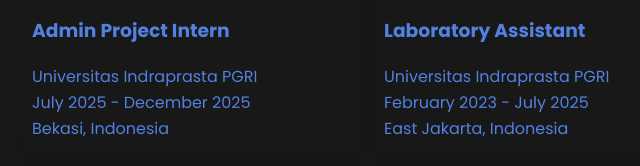
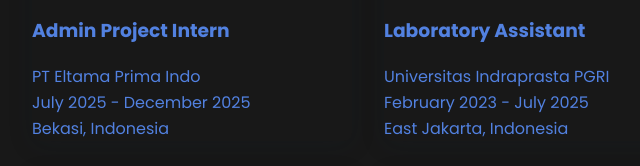
Before and after one commit to Kevnrk/portofolio_kevin, a plain HTML site: page index.html in a window 1280 px wide. Shown: the part 2414-2580 px from the top of the page, 96-736 px from the left. Drawn offline with nearby package versions, Linux system fonts and the light colour scheme.

Commit message:
Update internship company name in index.html

```diff
--- a/index.html
+++ b/index.html
@@ -126,7 +126,7 @@
                        <a href="laboratory Assistant.html" class="work__img">
                         <img src="assets/img/IMG_67.jpg" alt="">
                          <h3 class="home__title-color">Admin Project Intern</h3>
-                         <span class="home__title-color">Universitas Indraprasta PGRI</span><br>
+                         <span class="home__title-color">PT Eltama Prima Indo</span><br>
                          <span class="home__title-color">July 2025 - December 2025</span><br>
                          <span class="home__title-color">Bekasi, Indonesia</span>
                     </a>
```
